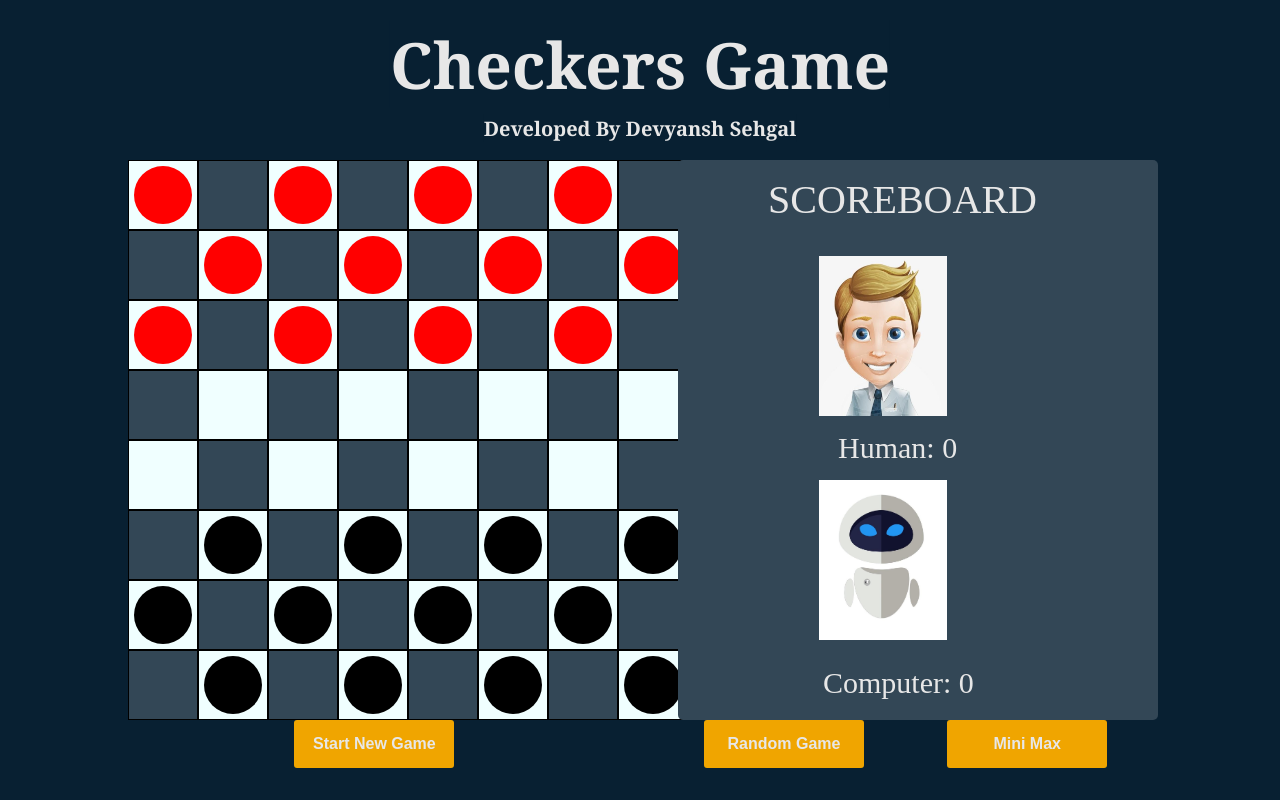
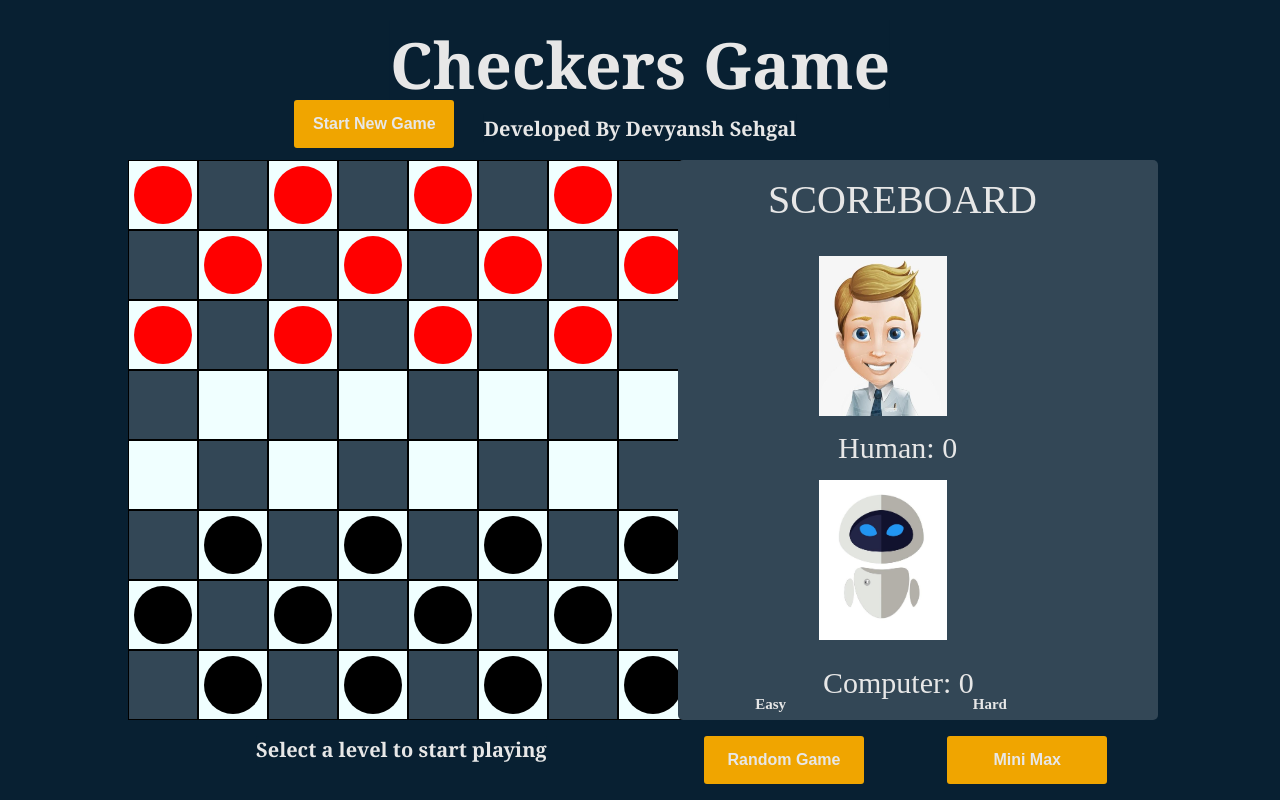
Before and after one commit to devyansh3/checkers_minimax_js, a PHP site: page / in a window 1280 px wide. Run offline with PHP 8.4, Linux system fonts and the light colour scheme; some libraries are stand-ins or nearby versions.

Commit message:
added styling

```diff
--- a/minimax_checkers_AI/css/style.css
+++ b/minimax_checkers_AI/css/style.css
@@ -41,8 +41,9 @@
     height: 3rem;
     width: 10rem;
     border-radius: 3px;
-    top: 90%;
+    top: 10%;
     left: 23%;
+    margin-top: 20px;
 }
 
 .backs {
@@ -91,6 +92,17 @@
     background: none;
 }
 
+.footer{
+    top: 92%;
+    position: absolute;
+    left: 20%;
+    font-size: 20px;
+    font-family: Cambria, Cochin, Georgia, Times, 'Times New Roman', serif;
+    border-radius: 3px;
+    font-weight: 700;
+
+}
+
 .ai {
     position: absolute;
     top: 60%;
@@ -106,11 +118,56 @@
     left: 15%;
     background: none;
 }
+.easy{
+    left: 59%;
+    background: #334756;
+    position: absolute;
+    font-size: 15px;
+    font-weight: 800;
+    top: 87%;
+
+}
+
+.hard{
+    left: 76%;
+    background: #334756;
+    position: absolute;
+    font-size: 15px;
+    font-weight: 800;
+    top: 87%;
+
+}
 
 .random {
     left: 55%;
+    background: #F0A500;
+    position: absolute;
+    font-size: 1rem;
+    font-weight: 800;
+    height: 3rem;
+    width: 10rem;
+    border-radius: 3px;
+    top: 92%;
 }
 
+.restart:hover{
+    background: orangered;
+}
+.random:hover{
+    background: orangered;
+}
+
+.mini:hover{
+    background: orangered;
+}
 .mini {
     left: 74%;
+    background: #F0A500;
+    position: absolute;
+    font-size: 1rem;
+    font-weight: 800;
+    height: 3rem;
+    width: 10rem;
+    border-radius: 3px;
+    top: 92%;
 }
--- a/minimax_checkers_AI/index.html
+++ b/minimax_checkers_AI/index.html
@@ -16,10 +16,13 @@
 	<div class="backs"></div>
 	<img src="./img/human.jpeg" alt="human" class="human">
 	<img src="./img/ai.jpeg" alt="ai" class="ai">
-	<button class="restart random" style='cursor: pointer;' onclick="RandomButton()">Random
+	<span class="easy">Easy</span>
+	<button class="random" style='cursor: pointer;' onclick="RandomButton()">Random
 		Game</button>
-	<button class="restart mini" style='cursor: pointer;' onclick="MiniMaxB()">Mini
+		<span class="hard">Hard</span>
+	<button class="mini" style='cursor: pointer;' onclick="MiniMaxB()">Mini
 		Max</button>
+		<footer class="footer">Select a level to start playing</footer>
 
 
 	<script type="text/javascript">
```
